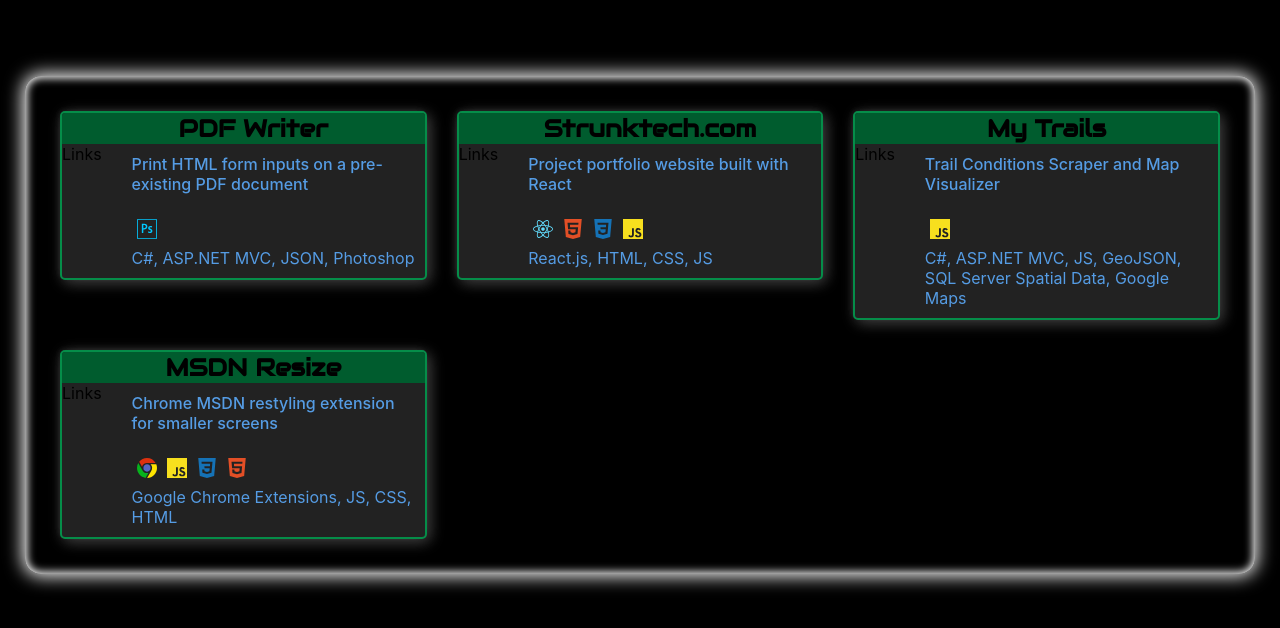
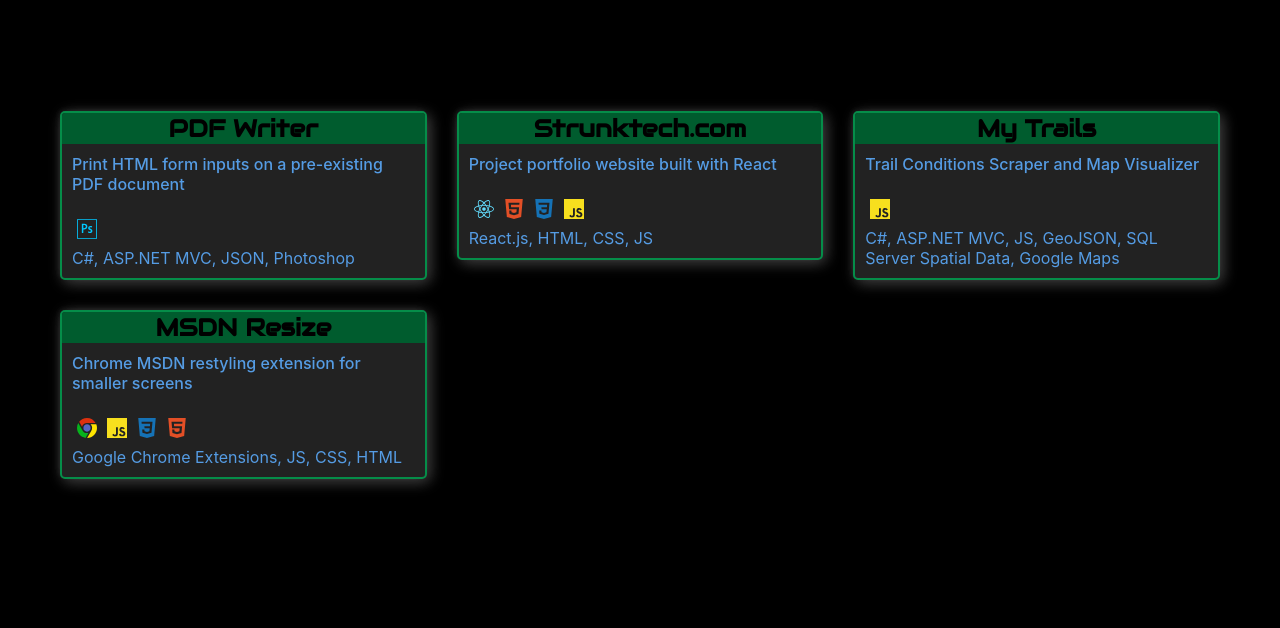
Before and after one commit to Mycomycul/Mycomycul.github.io, a React (Create React App) app: page / in a window 1280 px wide. Shown: the part 2771-3399 px from the top of the page. Built offline with nearby package versions, Linux system fonts and the light colour scheme; a web font is replaced by a local one.

Commit message:
Finish Project Pnael Styling

```diff
--- a/src/App.js
+++ b/src/App.js
@@ -35,7 +35,8 @@
         skills: ["React.js", "HTML", "CSS", "JS"],
         links:[{label:"Strunktech.com",link:"www.strunktech.com"}],
         description:
-          ["This website is currently being transtioned to a React Product when I can spare time"]
+          ["This website is currently being transtioned to a React Product when I can spare time"],
+          indev:"Create skill SVGs. Add projects"
       },
       {
         title: "My Trails",
--- a/src/components/ProjectBox.jsx
+++ b/src/components/ProjectBox.jsx
@@ -11,7 +11,7 @@
       <div className="col-4 col-sm-6">
         <div className="project-box" onClick={() => onClick(id)}>
           <title className="griditem project-title">{project.title}</title>
-          <section className="project-links grid-item">Links</section>
+          {/* <section className="project-links grid-item">Links</section> */}
           <section className="project-description grid-item">
             <span className="project-summary">{project.summary}</span>
             <br />
--- a/src/components/css/Panel.css
+++ b/src/components/css/Panel.css
@@ -1,9 +1,9 @@
 .project-holder{
     margin: 15px;
     border-radius: 2vh;
-    box-shadow: 1px 1px;
+
     min-height: 45vh;
-    box-shadow:  0 0 18px 2px white,  0 0 8px 2px white inset ;
+    /* box-shadow:  0 0 18px 2px white,  0 0 8px 2px white inset ; */
     padding:20px;
 
 }
--- a/src/components/css/ProjectBox.css
+++ b/src/components/css/ProjectBox.css
@@ -1,8 +1,8 @@
 .project-box{
 
-display:grid;
-grid-gap: 0px 20px;
-grid-template-columns: auto auto auto;
+/* display:grid;
+
+grid-template-columns: auto auto auto; */
 overflow:hidden;
 border:solid 2px #058d49;
 border-radius: 5px;
@@ -24,7 +24,7 @@
     background-color:#005c2e;
     grid-column-start: 1;
     grid-column-end: 4;
-    padding-left:20px;
+
     font-size:1.5em;
     text-align: center;
     font-family: var(--header-text);
```
